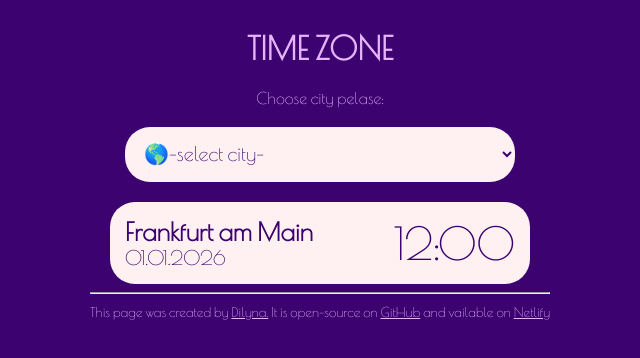
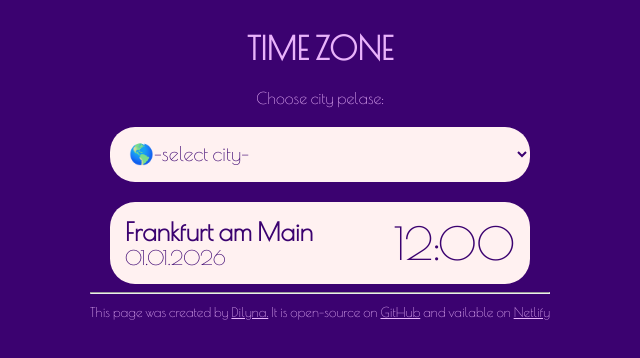
Before and after one commit to DiZlaB/time-zone, a plain HTML site: page index.html in a window 1280 px wide. Shown: the whole page, without its empty margins (320-960 px from the left). Drawn offline with nearby package versions, Linux system fonts and the light colour scheme; a web font is replaced by a local one.

Commit message:
CSS
- made the search bar and the fake date from the html to be aligned on  both sides; also to adjust to the size of the window wouth compromizing the design

```diff
--- a/src/style.css
+++ b/src/style.css
@@ -10,6 +10,8 @@ align-items: center;
 }
 
 main {
+  width: min(90vw, 420px);
+  margin-inline: auto;
   text-align: center;
 }
 .city-dropdown, .information {
@@ -22,6 +24,8 @@ main {
   border-radius: 25px;
   background-color: #FFF1F1;
   color: #3B0270;
+  width: 100%;
+  box-sizing: border-box;
 }
 .information {
 display: flex;
@@ -43,6 +47,7 @@ h5{
 
 .time {
   font-size: 45px;
+  gap: 10px;
 }
 
 hr{
```
